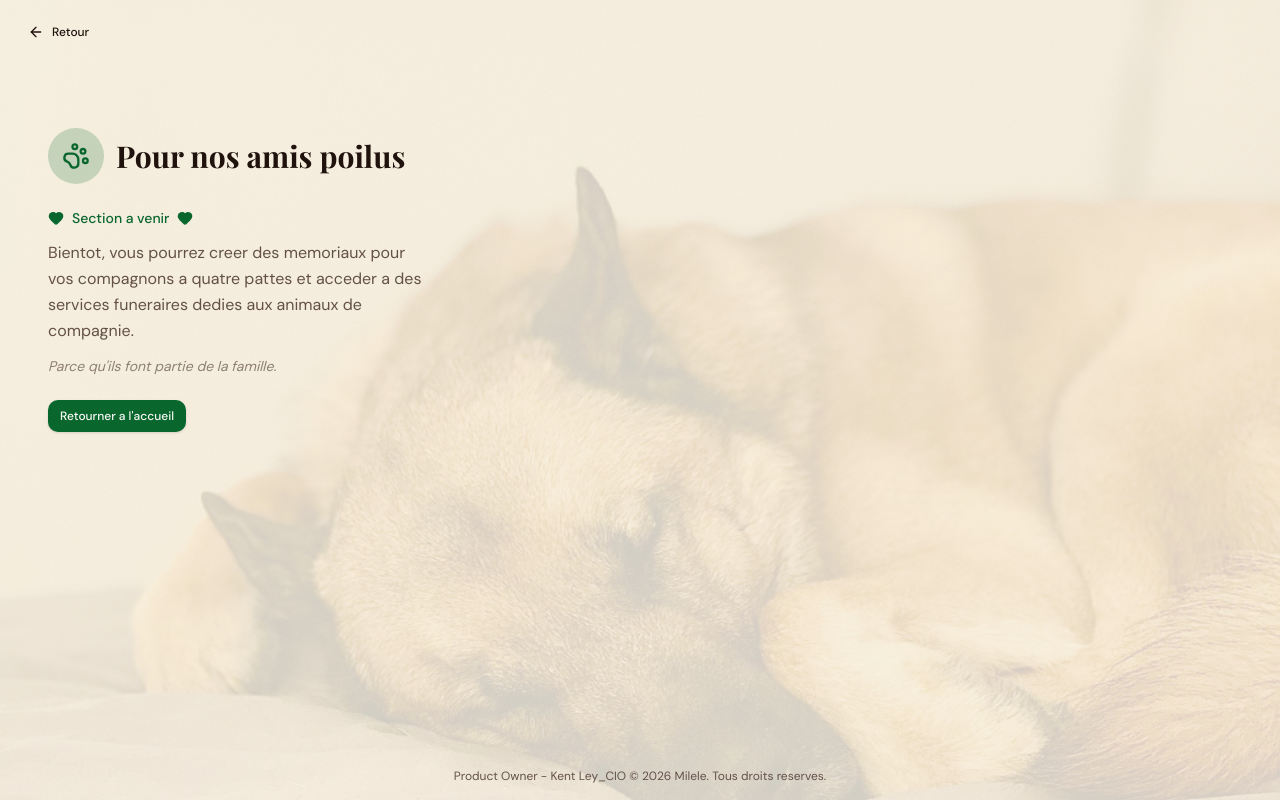
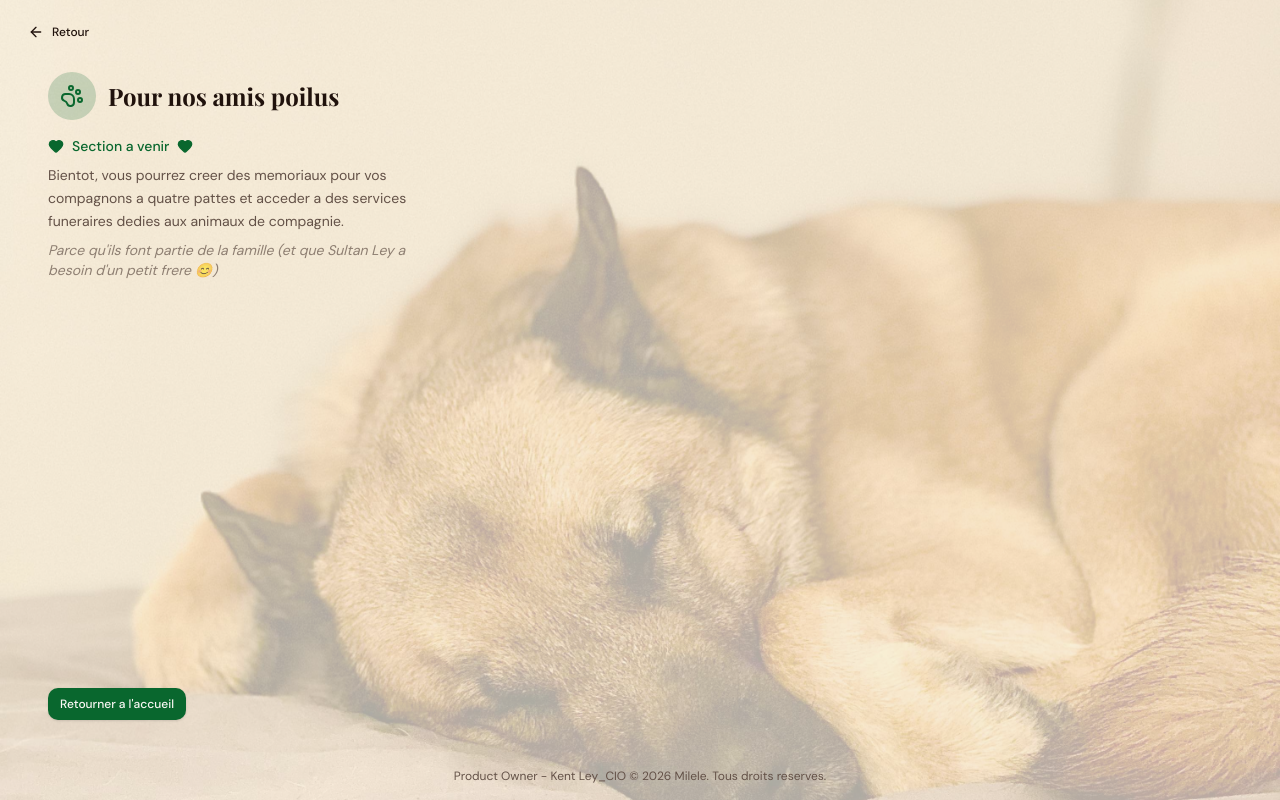
Before and after one commit to kentleyk-ui/milele4ever, a Next.js app: page /pets in a window 1280 px wide. Built offline with nearby package versions, Linux system fonts and the light colour scheme; a web font is replaced by a local one.

Commit message:
feat: update pets page layout and content
Move content to top, reposition "Back to home" button,
reduce photo overlay opacity, update tagline.

Co-authored-by: kentley <226204974+kentleyk-ui@users.noreply.github.com>

```diff
--- a/app/pets/page.tsx
+++ b/app/pets/page.tsx
@@ -10,7 +10,7 @@ export default function PetsPage() {
         className="absolute inset-0 bg-cover bg-center bg-no-repeat"
         style={{ backgroundImage: "url('/images/sultan.jpg')" }}
       >
-        <div className="absolute inset-0 bg-background/85 dark:bg-background/90" />
+        <div className="absolute inset-0 bg-background/70 dark:bg-background/75" />
       </div>
 
       {/* Content */}
@@ -26,40 +26,40 @@ export default function PetsPage() {
         </header>
 
         {/* Main content */}
-        <main className="flex-1 flex flex-col items-start justify-start px-6 md:px-12 pt-8 md:pt-16 text-left">
-          <div className="max-w-sm space-y-6">
+        <main className="flex-1 flex flex-col items-start justify-between px-6 md:px-12 pt-2 pb-8 text-left">
+          <div className="max-w-sm space-y-4">
             <div className="flex items-center gap-3">
-              <div className="h-14 w-14 rounded-full bg-primary/20 flex items-center justify-center">
-                <PawPrint className="h-7 w-7 text-primary" />
+              <div className="h-12 w-12 rounded-full bg-primary/20 flex items-center justify-center">
+                <PawPrint className="h-6 w-6 text-primary" />
               </div>
-              <h1 className="font-serif text-2xl md:text-3xl font-bold text-foreground">
+              <h1 className="font-serif text-xl md:text-2xl font-bold text-foreground">
                 Pour nos amis poilus
               </h1>
             </div>
 
-            <div className="space-y-3">
+            <div className="space-y-2">
               <div className="flex items-center gap-2 text-primary">
                 <Heart className="h-4 w-4 fill-current" />
                 <span className="text-sm font-medium">Section a venir</span>
                 <Heart className="h-4 w-4 fill-current" />
               </div>
 
-              <p className="text-muted-foreground leading-relaxed text-sm md:text-base">
+              <p className="text-muted-foreground leading-relaxed text-sm">
                 Bientot, vous pourrez creer des memoriaux pour vos compagnons a quatre pattes
                 et acceder a des services funeraires dedies aux animaux de compagnie.
               </p>
 
               <p className="text-sm text-muted-foreground/70 italic">
-                Parce qu{"'"}ils font partie de la famille.
+                Parce qu{"'"}ils font partie de la famille (et que Sultan Ley a besoin d{"'"}un petit frere 😊)
               </p>
             </div>
+          </div>
 
-            <Button asChild size="sm">
-              <Link href="/">
-                Retourner a l{"'"}accueil
-              </Link>
-            </Button>
-          </div>
+          <Button asChild size="sm" className="mt-auto">
+            <Link href="/">
+              Retourner a l{"'"}accueil
+            </Link>
+          </Button>
         </main>
 
         {/* Footer */}
```
